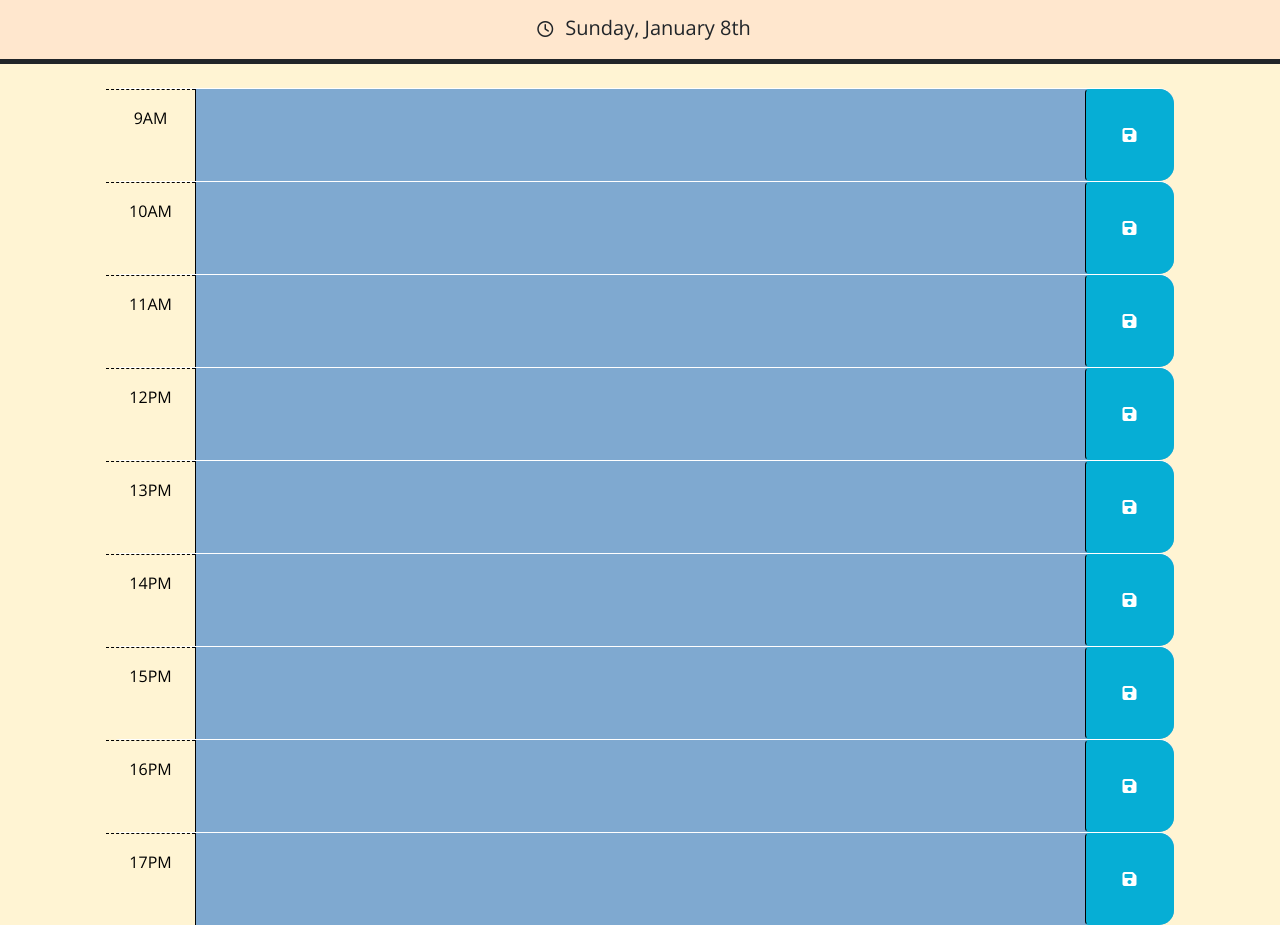
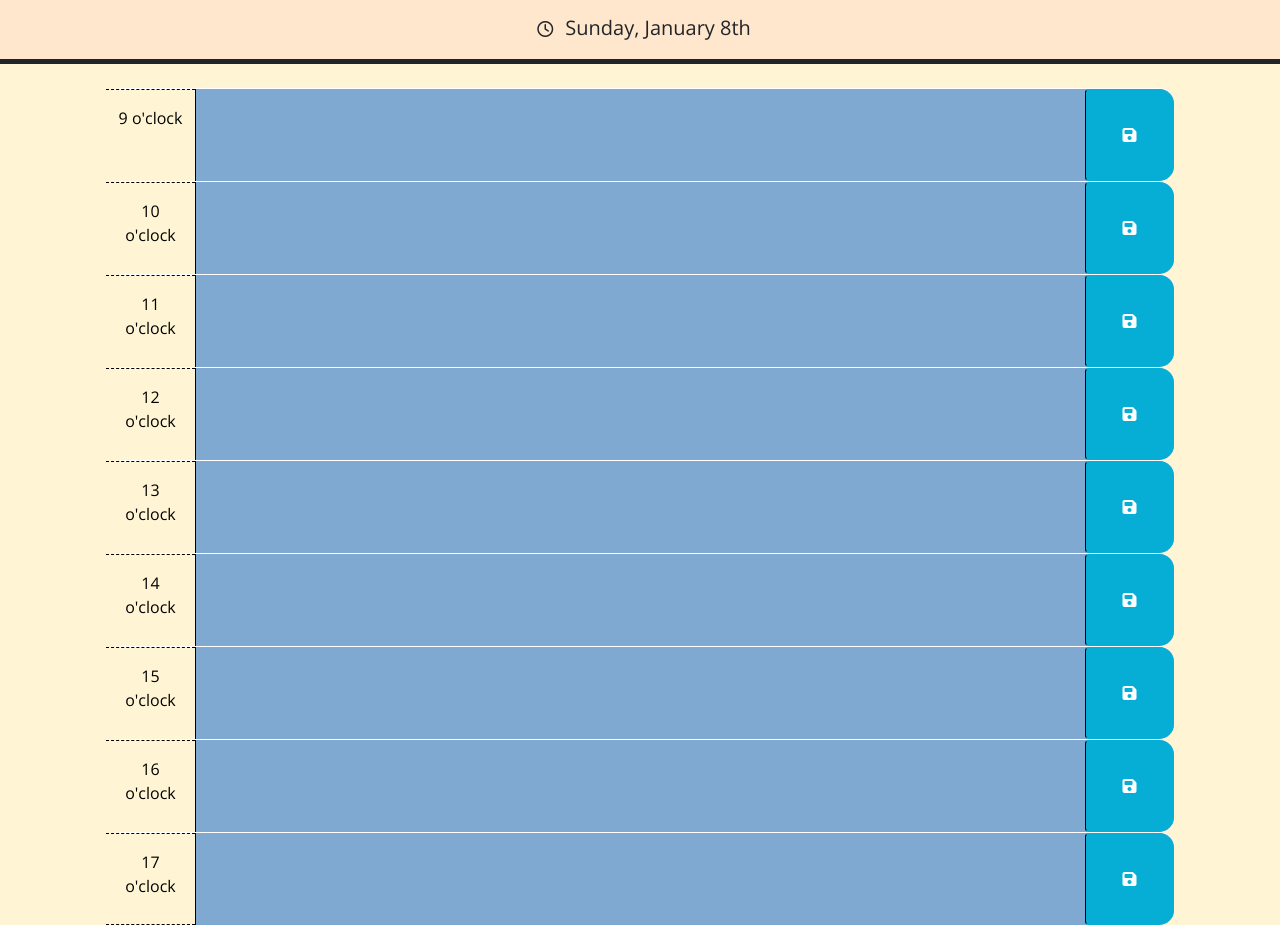
Before and after one commit to MasakiSenpai/Daily-schedule, a plain HTML site: page index.html in a window 1280 px wide. Shown: the part 166-1091 px from the top of the page. Drawn offline with nearby package versions, Linux system fonts and the light colour scheme.

```diff
--- a/index.html
+++ b/index.html
@@ -36,7 +36,7 @@
     <div id="main"class="container-lg px-5">
 
       <div id="hour-9" class="row time-block">
-        <div class="col-2 col-md-1 hour text-center py-3" id="timeBG">9AM</div>
+        <div class="col-2 col-md-1 hour text-center py-3" id="timeBG">9 o'clock</div>
         <textarea class="col-8 col-md-10 description" rows="3"> </textarea>
         <button class="btn saveBtn col-2 col-md-1" aria-label="save">
           <i class="fas fa-save" aria-hidden="true"></i>
@@ -44,7 +44,7 @@
       </div>
 
       <div id="hour-10" class="row time-block">
-        <div class="col-2 col-md-1 hour text-center py-3" id="timeBG">10AM</div>
+        <div class="col-2 col-md-1 hour text-center py-3" id="timeBG">10 o'clock</div>
         <textarea class="col-8 col-md-10 description" rows="3"> </textarea>
         <button class="btn saveBtn col-2 col-md-1" aria-label="save">
           <i class="fas fa-save" aria-hidden="true"></i>
@@ -52,7 +52,7 @@
       </div>
 
       <div id="hour-11" class="row time-block">
-        <div class="col-2 col-md-1 hour text-center py-3" id="timeBG">11AM</div>
+        <div class="col-2 col-md-1 hour text-center py-3" id="timeBG">11 o'clock</div>
         <textarea class="col-8 col-md-10 description" rows="3"> </textarea>
         <button class="btn saveBtn col-2 col-md-1" aria-label="save">
           <i class="fas fa-save" aria-hidden="true"></i>
@@ -60,7 +60,7 @@
       </div>
 
       <div id="hour-12" class="row time-block">
-        <div class="col-2 col-md-1 hour text-center py-3" id="timeBG">12PM</div>
+        <div class="col-2 col-md-1 hour text-center py-3" id="timeBG">12 o'clock</div>
         <textarea class="col-8 col-md-10 description" rows="3"> </textarea>
         <button class="btn saveBtn col-2 col-md-1" aria-label="save">
           <i class="fas fa-save" aria-hidden="true"></i>
@@ -68,7 +68,7 @@
       </div>
 
       <div id="hour-13" class="row time-block">
-        <div class="col-2 col-md-1 hour text-center py-3" id="timeBG">13PM</div>
+        <div class="col-2 col-md-1 hour text-center py-3" id="timeBG">13 o'clock</div>
         <textarea class="col-8 col-md-10 description" rows="3"> </textarea>
         <button class="btn saveBtn col-2 col-md-1" aria-label="save">
           <i class="fas fa-save" aria-hidden="true"></i>
@@ -76,7 +76,7 @@
       </div>
 
       <div id="hour-14" class="row time-block">
-        <div class="col-2 col-md-1 hour text-center py-3" id="timeBG">14PM</div>
+        <div class="col-2 col-md-1 hour text-center py-3" id="timeBG">14 o'clock</div>
         <textarea class="col-8 col-md-10 description" rows="3"> </textarea>
         <button class="btn saveBtn col-2 col-md-1" aria-label="save">
           <i class="fas fa-save" aria-hidden="true"></i>
@@ -84,7 +84,7 @@
       </div>
 
       <div id="hour-15" class="row time-block">
-        <div class="col-2 col-md-1 hour text-center py-3" id="timeBG">15PM</div>
+        <div class="col-2 col-md-1 hour text-center py-3" id="timeBG">15 o'clock</div>
         <textarea class="col-8 col-md-10 description" rows="3"> </textarea>
         <button class="btn saveBtn col-2 col-md-1" aria-label="save">
           <i class="fas fa-save" aria-hidden="true"></i>
@@ -92,7 +92,7 @@
       </div>
 
       <div id="hour-16" class="row time-block">
-        <div class="col-2 col-md-1 hour text-center py-3" id="timeBG">16PM</div>
+        <div class="col-2 col-md-1 hour text-center py-3" id="timeBG">16 o'clock</div>
         <textarea class="col-8 col-md-10 description" rows="3"> </textarea>
         <button class="btn saveBtn col-2 col-md-1" aria-label="save">
           <i class="fas fa-save" aria-hidden="true"></i>
@@ -100,7 +100,7 @@
       </div>
 
       <div id="hour-17" class="row time-block">
-        <div class="col-2 col-md-1 hour text-center py-3" id="timeBG">17PM</div>
+        <div class="col-2 col-md-1 hour text-center py-3 seventeen" id="timeBG">17 o'clock</div>
         <textarea class="col-8 col-md-10 description" rows="3"> </textarea>
         <button class="btn saveBtn col-2 col-md-1" aria-label="save">
           <i class="fas fa-save" aria-hidden="true"></i>
--- a/style.css
+++ b/style.css
@@ -41,6 +41,12 @@ textarea {
   background-color: #ffffff;
   color: #000000;
   border-top: 1px dashed #000000;
+  /* border-left: 1px dashed #000000; */
+  /* border-bottom: 1px dashed #000000; */
+}
+
+.seventeen {
+  border-bottom: 1px dashed #000000;
 }
 
 .past {
```
Also changed, not shown: images/ScreenshotOne.png (added), images/ScreenshotTwo .png (added), 1 other file.
